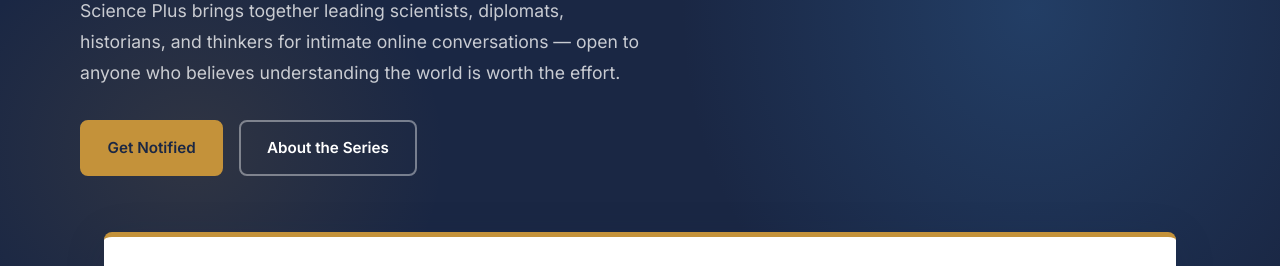
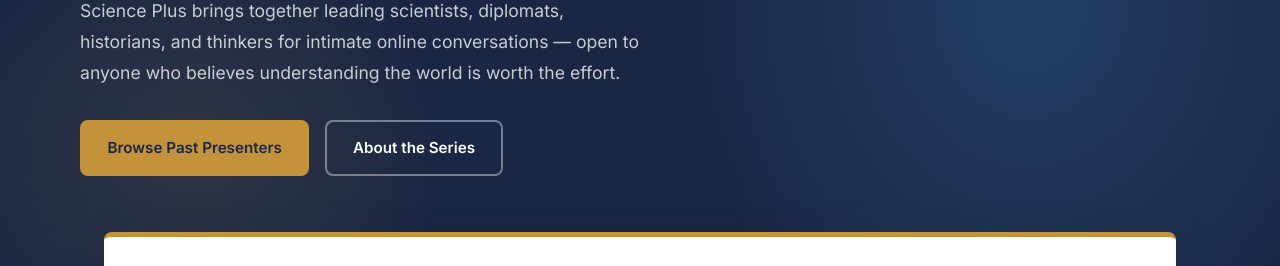
Before and after one commit to jaredschachter/science-plus, a plain HTML site: page index.html in a window 1280 px wide. Shown: the part 342-608 px from the top of the page. Drawn offline with nearby package versions, Linux system fonts and the light colour scheme; a script that the page names is missing; a web font is replaced by a local one.

Commit message:
Home hero: replace Get Notified with Browse Past Presenters (signup lives in the session card)
Co-Authored-By: Claude Fable 5.1 <noreply@anthropic.com>

```diff
--- a/index.html
+++ b/index.html
@@ -53,7 +53,7 @@
     <h1>Where <em>serious ideas</em> meet curious minds.</h1>
     <p class="hero__sub">Science Plus brings together leading scientists, diplomats, historians, and thinkers for intimate online conversations — open to anyone who believes understanding the world is worth the effort.</p>
     <div class="hero__actions">
-      <a href="#notify" class="btn btn--gold">Get Notified</a>
+      <a href="presenters.html" class="btn btn--gold">Browse Past Presenters</a>
       <a href="about.html" class="btn btn--outline">About the Series</a>
     </div>
   </div>
```
